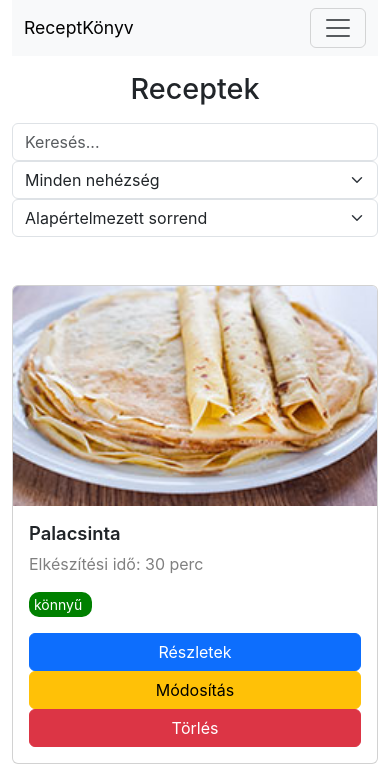
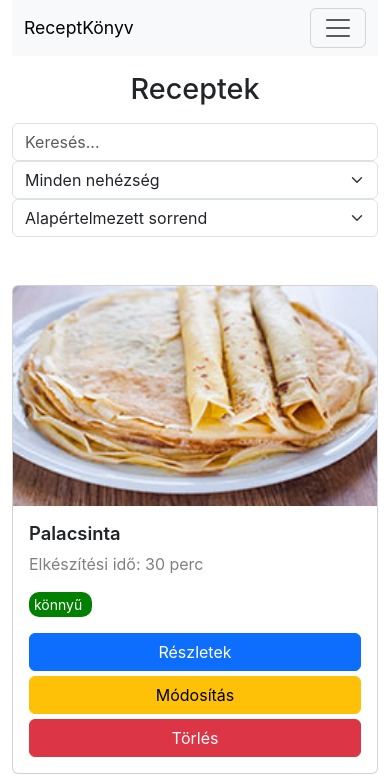
Before and after one commit to BAJNOKDANI/Vue-Receptgyujtemeny-Projekt, a Vue app: page / in a window 390 px wide. Shown: the top 778 px of the page. Built offline with nearby package versions, Linux system fonts and the light colour scheme; a web font is replaced by a local one.

Commit message:
mobil nezet finomitas

```diff
--- a/src/components/RecipeCard.vue
+++ b/src/components/RecipeCard.vue
@@ -59,7 +59,7 @@ const loadImageFromUrl = (image) => {
                         </p>
                         <button type="button" class="btn btn-primary me-3" data-bs-toggle="modal"
                             data-bs-target="#recipeModal" @click="selected = recipe">Részletek</button>
-                        <button type="button" class="btn btn-warning me-3" data-bs-toggle="modal" data-bs-target="#editModal"
+                        <button type="button" class="btn btn-warning me-3 modositas" data-bs-toggle="modal" data-bs-target="#editModal"
                             @click="openEdit(recipe)">Módosítás</button>
                             <button type="button" class="btn btn-danger" @click="deleteRecipe(index)">Törlés</button>
                     </div>
@@ -202,6 +202,10 @@ const loadImageFromUrl = (image) => {
     .btn {
         width: 100%;
     }
+    .modositas{
+        margin-top: 5px;
+        margin-bottom: 5px;
+    }
 }
 
 .modal-kep {
```
